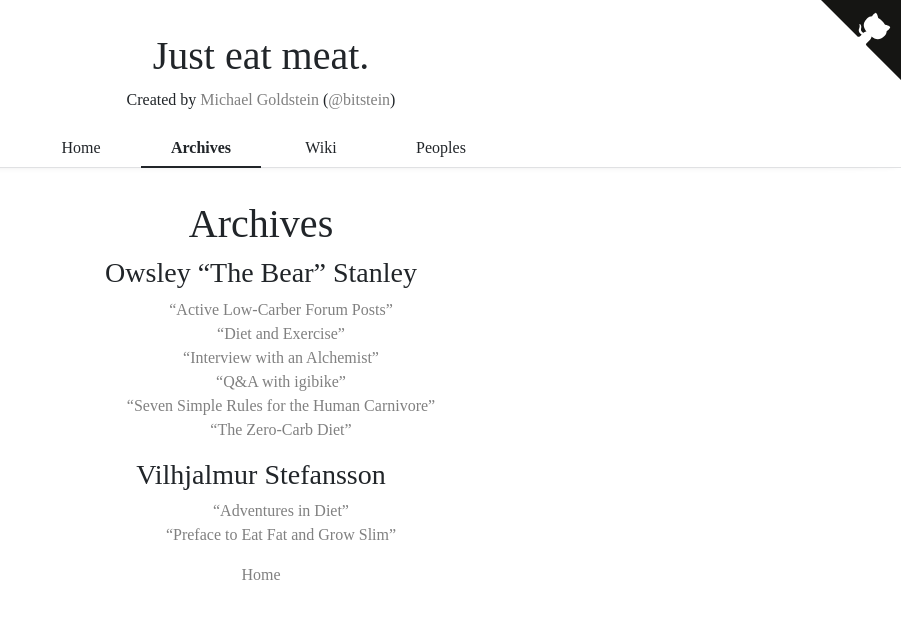
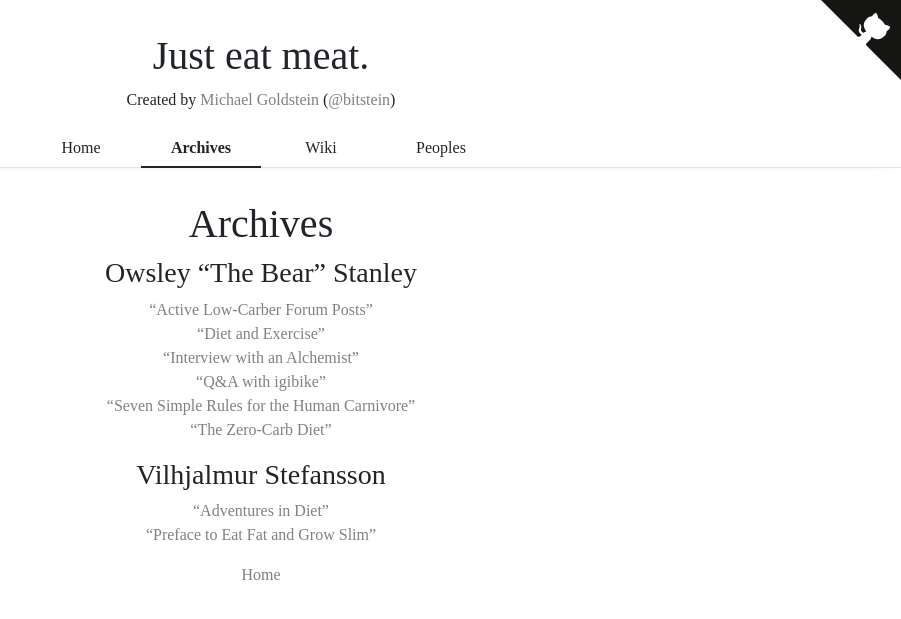
Before and after one commit to bitstein/justmeat.co, a Jekyll site: the page built from archives.html, in a window 1280 px wide. Shown: the top 619 px of the page, without its empty margins (379-1280 px from the left). Built offline with Jekyll 4.4.1, drawn with Linux system fonts in a browser that asks for light colours; nearby versions of some CDN libraries; some web fonts are replaced.

Commit message:
Fix archives page

```diff
--- a/archives.html
+++ b/archives.html
@@ -7,13 +7,16 @@ permalink: /archives/
 <div class="container archive-index text-center">
   <h1>Archives</h1>
 
-  {% assign authors = site.archives | group_by: 'author' | sort: 'name' %}
-  {% for author in authors %}
-    <h3>{{ author.name }}</h3>
-    <ul>
+  {% assign authors = site.archives | group_by: 'author' | sort: 'name' %} {%
+  for author in authors %}
+  <h3>{{ author.name }}</h3>
+  <ul class="px-0">
     {% for article in author.items %}
-      <li><a href="{{ site.baseurl }}{{ article.url }}">“{{article.title}}”</a></li>
+    <li>
+      <a href="{{ site.baseurl }}{{ article.url }}">“{{article.title}}”</a>
+    </li>
     {% endfor %}
-    </ul>
+  </ul>
   {% endfor %}
-<p class="text-center"><a href="/">Home</a></p>
+  <p class="text-center"><a href="/">Home</a></p>
+</div>
```
